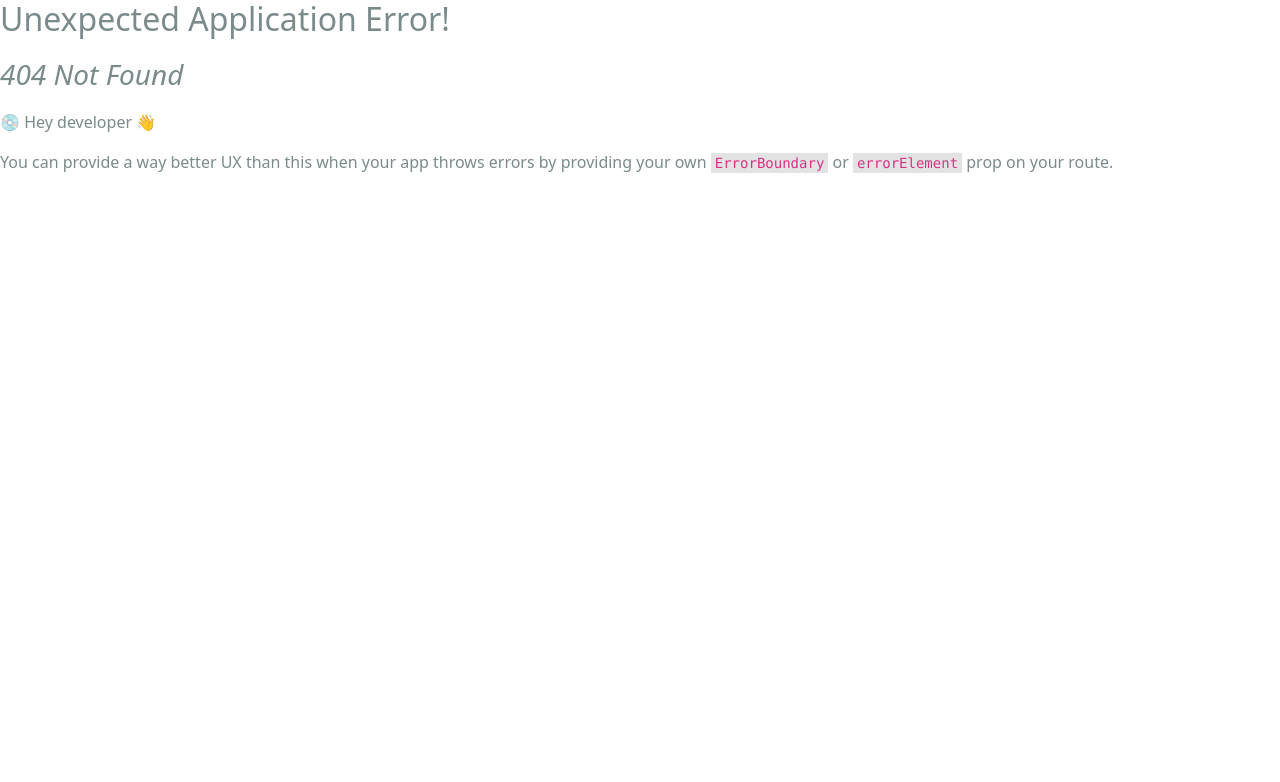
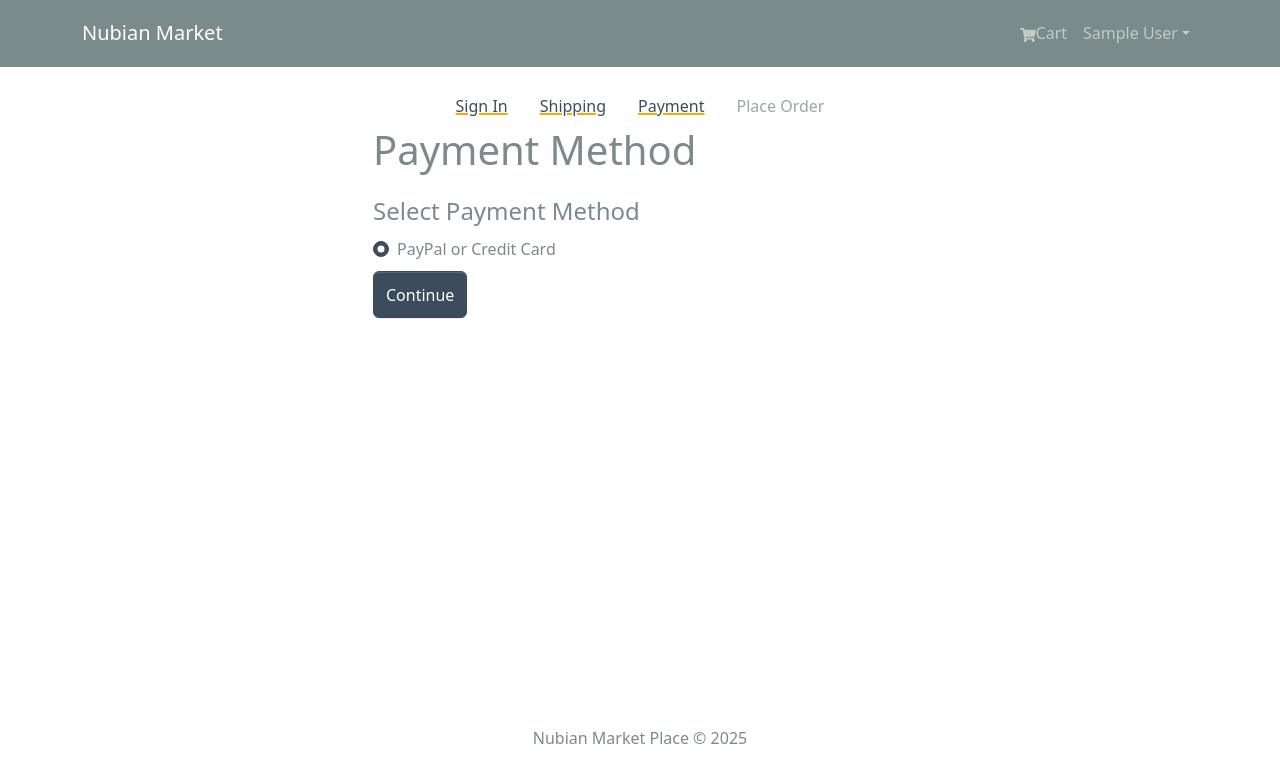
Before and after one commit to Endeley/NubianMarket, a React (Create React App) app in the folder frontend/: page /payment in a window 1280 px wide. Before the commit this address had no page. Shown: the top 782 px of the page. Built offline with nearby package versions, Linux system fonts and the light colour scheme; sample sign-in values are in the browser's storage.

Commit message:
create Payment Method and Page

```diff
--- a/frontend/package.json
+++ b/frontend/package.json
@@ -41,5 +41,9 @@
             "last 1 firefox version",
             "last 1 safari version"
         ]
+    },
+    "devDependencies": {
+        "@babel/plugin-proposal-private-property-in-object": "^7.21.11",
+        "webpack-dev-server": "^5.2.0"
     }
 }
--- /dev/null
+++ b/frontend/src/components/CheckoutSteps.jsx
@@ -0,0 +1,70 @@
+/*import { Nav } from 'react-bootstrap';
+import { LinkContainer } from 'react-router-bootstrap';
+
+const CheckoutSteps = ({ step1, step2, step3, step4 }) => {
+    return (
+        <Nav className='justify-content-center md-4'>
+            <Nav.Item>
+                {step1 ? (
+                    <LinkContainer to='/login' className='text-decoration-underline'>
+                        <Nav.Link>Sign In</Nav.Link>
+                    </LinkContainer>
+                ) : (
+                    <Nav.Link disabled>Sign In</Nav.Link>
+                )}
+            </Nav.Item>
+        </Nav>
+    );
+};
+
+export default CheckoutSteps;
+*/
+import { Nav } from 'react-bootstrap';
+import { useNavigate } from 'react-router-dom';
+
+const CheckoutSteps = ({ step1, step2, step3, step4 }) => {
+    const navigate = useNavigate();
+
+    return (
+        <Nav className='justify-content-center md-4'>
+            <Nav.Item>
+                {step1 ? (
+                    <Nav.Link onClick={() => navigate('/login')} style={{ textDecoration: 'underline', textDecorationColor: 'orange', textDecorationThickness: '2px' }}>
+                        Sign In
+                    </Nav.Link>
+                ) : (
+                    <Nav.Link disabled>Sign In</Nav.Link>
+                )}
+            </Nav.Item>
+            <Nav.Item>
+                {step2 ? (
+                    <Nav.Link onClick={() => navigate('/shipping')} style={{ textDecoration: 'underline', textDecorationColor: 'orange', textDecorationThickness: '2px' }}>
+                        Shipping
+                    </Nav.Link>
+                ) : (
+                    <Nav.Link disabled>Shipping</Nav.Link>
+                )}
+            </Nav.Item>
+            <Nav.Item>
+                {step3 ? (
+                    <Nav.Link onClick={() => navigate('/payment')} style={{ textDecoration: 'underline', textDecorationColor: 'orange', textDecorationThickness: '2px' }}>
+                        Payment
+                    </Nav.Link>
+                ) : (
+                    <Nav.Link disabled>Payment</Nav.Link>
+                )}
+            </Nav.Item>
+            <Nav.Item>
+                {step4 ? (
+                    <Nav.Link onClick={() => navigate('/placeorder')} style={{ textDecoration: 'underline', textDecorationColor: 'orange', textDecorationThickness: '2px' }}>
+                        Place Order
+                    </Nav.Link>
+                ) : (
+                    <Nav.Link disabled>Place Order</Nav.Link>
+                )}
+            </Nav.Item>
+        </Nav>
+    );
+};
+
+export default CheckoutSteps;
--- /dev/null
+++ b/frontend/src/components/PrivateRoute.jsx
@@ -0,0 +1,9 @@
+import { Outlet, Navigate } from 'react-router-dom';
+import { useSelector } from 'react-redux';
+
+const PrivateRoute = () => {
+    const userInfo = useSelector((state) => state.auth.userInfo);
+    return userInfo ? <Outlet /> : <Navigate to='/login' replace />;
+};
+
+export default PrivateRoute;
--- a/frontend/src/index.js
+++ b/frontend/src/index.js
@@ -14,6 +14,8 @@ import CartPage from './pages/CartPage';
 import LoginPage from './pages/LoginPage';
 import RegisterPage from './pages/RegisterPage';
 import ShippingPage from './pages/ShippingPage';
+import PrivateRoute from './components/PrivateRoute';
+import PaymentPage from './pages/PaymentPage';
 
 //
 const router = createBrowserRouter(
@@ -24,7 +26,10 @@ const router = createBrowserRouter(
             <Route path='/cart' element={<CartPage />} />
             <Route path='/login' element={<LoginPage />} />
             <Route path='/register' element={<RegisterPage />} />
-            <Route path='/shipping' element={<ShippingPage />} />
+            <Route path='' element={<PrivateRoute />}>
+                <Route path='/shipping' element={<ShippingPage />} />
+                <Route path='/payment' element={<PaymentPage />} />
+            </Route>
         </Route>
     )
 );
--- /dev/null
+++ b/frontend/src/pages/PaymentPage.jsx
@@ -0,0 +1,48 @@
+import { useState, useEffect } from 'react';
+import { useDispatch, useSelector } from 'react-redux';
+import { useNavigate } from 'react-router-dom';
+import { Form, Button, Col } from 'react-bootstrap';
+import FormContainer from '../components/FormContainer';
+import CheckoutSteps from '../components/CheckoutSteps';
+import { savePaymentMethod } from '../slices/cartSlice';
+
+const PaymentPage = () => {
+    const [paymentMethod, setPaymentMethod] = useState('paypal');
+
+    const dispatch = useDispatch();
+    const navigate = useNavigate();
+    const cart = useSelector((state) => state.cart);
+    const { shippingAddress } = cart;
+
+    useEffect(() => {
+        if (!shippingAddress) {
+            navigate('/shipping');
+        }
+    }, [shippingAddress, navigate]);
+
+    const submitHandler = (e) => {
+        e.preventDefault();
+        dispatch(savePaymentMethod(paymentMethod));
+        navigate('/placeorder');
+    };
+
+    return (
+        <FormContainer>
+            <CheckoutSteps step1 step2 step3 />
+            <h1>Payment Method</h1>
+            <Form onSubmit={submitHandler}>
+                <Form.Group>
+                    <Form.Label as='legend'>Select Payment Method </Form.Label>
+                    <Col>
+                        <Form.Check type='radio' className='my-2' label='PayPal or Credit Card' id='PayPal' name='paymentMethod' value='PayPal' checked onChange={(e) => setPaymentMethod(e.target.value)}></Form.Check>
+                    </Col>
+                </Form.Group>
+                <Button type='submit' variant='primary'>
+                    Continue
+                </Button>
+            </Form>
+        </FormContainer>
+    );
+};
+
+export default PaymentPage;
--- a/frontend/src/pages/ShippingPage.jsx
+++ b/frontend/src/pages/ShippingPage.jsx
@@ -1,49 +1,51 @@
+import { useNavigate } from 'react-router-dom';
+import { useDispatch, useSelector } from 'react-redux';
 import { useState } from 'react';
-import { useDispatch, useSelector } from 'react-redux';
-import { useNavigate } from 'react-router-dom';
+import { saveShippingAddress } from '../slices/cartSlice';
 import { Form, Button } from 'react-bootstrap';
+import CheckoutSteps from '../components/CheckoutSteps';
 import FormContainer from '../components/FormContainer';
-import { saveShippingAddress } from '../slices/cartSlice';
 
 const ShippingPage = () => {
-    const cart = useSelector((state) => state.cart);
-    const { shippingAddress } = cart;
+    const navigate = useNavigate();
+    const dispatch = useDispatch();
+
+    const { shippingAddress } = useSelector((state) => state.cart);
+
     const [address, setAddress] = useState(shippingAddress?.address || '');
     const [city, setCity] = useState(shippingAddress?.city || '');
     const [postalCode, setPostalCode] = useState(shippingAddress?.postalCode || '');
     const [country, setCountry] = useState(shippingAddress?.country || '');
 
-    const navigate = useNavigate();
-    const dispatch = useDispatch();
-
     const submitHandler = (e) => {
         e.preventDefault();
         dispatch(saveShippingAddress({ address, city, postalCode, country }));
-        navigate('/payment');
+        navigate('/payment'); // This will only work inside a Router
     };
 
     return (
         <FormContainer>
+            <CheckoutSteps step1 step2 />
             <h1>Shipping</h1>
             <Form onSubmit={submitHandler}>
-                <Form.Group controlId='address ' className='mt-3'>
+                <Form.Group controlId='address' className='mt-3'>
                     <Form.Label>Address</Form.Label>
-                    <Form.Control type='text' placeholder='Enter address' value={address} onChange={(e) => setAddress(e.target.value)}></Form.Control>
+                    <Form.Control type='text' placeholder='Enter address' value={address} onChange={(e) => setAddress(e.target.value)} required />
                 </Form.Group>
 
-                <Form.Group controlId='city ' className='mt-3'>
+                <Form.Group controlId='city' className='mt-3'>
                     <Form.Label>City</Form.Label>
-                    <Form.Control type='text' placeholder='Enter city' value={city} onChange={(e) => setCity(e.target.value)}></Form.Control>
+                    <Form.Control type='text' placeholder='Enter city' value={city} onChange={(e) => setCity(e.target.value)} required />
                 </Form.Group>
 
-                <Form.Group controlId='postalCode ' className='mt-3'>
+                <Form.Group controlId='postalCode' className='mt-3'>
                     <Form.Label>Postal Code</Form.Label>
-                    <Form.Control type='text' placeholder='Enter postal code' value={postalCode} onChange={(e) => setPostalCode(e.target.value)}></Form.Control>
+                    <Form.Control type='text' placeholder='Enter postal code' value={postalCode} onChange={(e) => setPostalCode(e.target.value)} required />
                 </Form.Group>
 
-                <Form.Group controlId='country ' className='mt-3'>
+                <Form.Group controlId='country' className='mt-3'>
                     <Form.Label>Country</Form.Label>
-                    <Form.Control type='text' placeholder='Enter country' value={country} onChange={(e) => setCountry(e.target.value)}></Form.Control>
+                    <Form.Control type='text' placeholder='Enter country' value={country} onChange={(e) => setCountry(e.target.value)} required />
                 </Form.Group>
 
                 <Button type='submit' variant='primary' className='mt-3'>
--- a/frontend/src/slices/cartSlice.js
+++ b/frontend/src/slices/cartSlice.js
@@ -27,8 +27,12 @@ const cartSlice = createSlice({
             state.shippingAddress = action.payload;
             return updateCart(state);
         },
+        savePaymentMethod: (state, action) => {
+            state.paymentMethod = action.payload;
+            return updateCart(state);
+        },
     },
 });
 
-export const { addToCart, removeFromCart, saveShippingAddress } = cartSlice.actions;
+export const { addToCart, removeFromCart, saveShippingAddress, savePaymentMethod } = cartSlice.actions;
 export default cartSlice.reducer;
--- a/package.json
+++ b/package.json
@@ -27,9 +27,11 @@
         "mongoose": "^8.9.5"
     },
     "devDependencies": {
+        "@babel/plugin-proposal-private-property-in-object": "^7.21.11",
         "@types/jsonwebtoken": "^9.0.8",
         "concurrently": "^9.1.2",
         "dotenv": "^16.4.7",
-        "nodemon": "^3.1.9"
+        "nodemon": "^3.1.9",
+        "webpack-dev-server": "^5.2.0"
     }
 }
```
Also changed, not shown: 2 other files (tests, documents, lock files or other folders).
